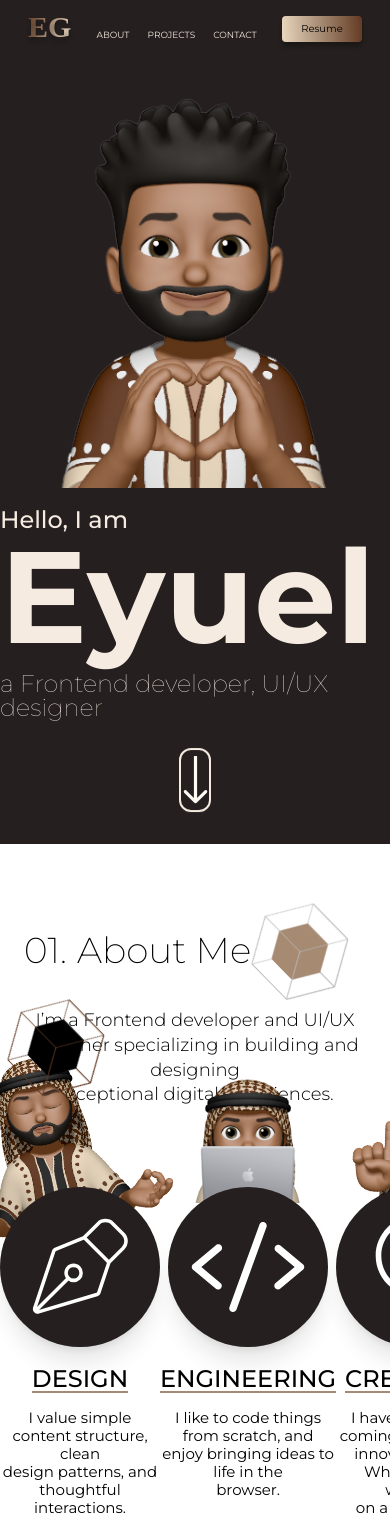
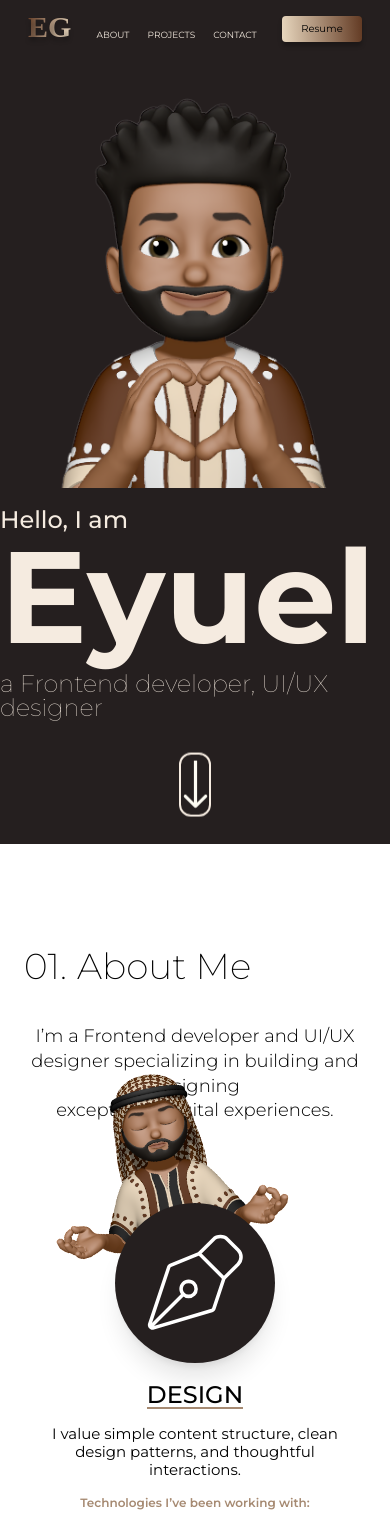
Before and after one commit to eyuel23/Portfolio-v1, a Next.js app: page / in a window 390 px wide. Shown: the top 1515 px of the page. Built offline with nearby package versions, Linux system fonts and the light colour scheme.

Commit message:
made about scetion responsive

```diff
--- a/components/About/index.js
+++ b/components/About/index.js
@@ -20,7 +20,7 @@ export default function About() {
         duration: 0.7,
       }}
       id="about"
-      className="bg-white min-h-screen h-[100rem] flex flex-col gap-40 relative pt-32 overflow-hidden"
+      className="bg-white min-h-screen  flex flex-col gap-40 relative py-40 overflow-hidden"
     >
       <div className="w-[100%] flex flex-col gap-8">
         <Heading span={"01."} heading={"About Me"} />
@@ -32,7 +32,7 @@ export default function About() {
           </p>
         </div>
       </div>
-      <div className="flex justify-around text-center">
+      <div className="flex flex-col sm:flex-row gap-80 sm:justify-around text-center">
         <div className="flex flex-col items-center gap-10">
           <div className="relative">
             <motion.div
@@ -166,14 +166,14 @@ export default function About() {
         </div>
       </div>
       <Image
-        className="absolute right-20 top-32 icon"
+        className="absolute right-20 top-32 icon hidden sm:block"
         src={icon}
         width={100}
         height={100}
         alt="icon"
       />
       <Image
-        className="absolute left-3 top-80 icon"
+        className="absolute left-3 top-80 icon hidden sm:block"
         src={icon2}
         width={100}
         height={100}
```
